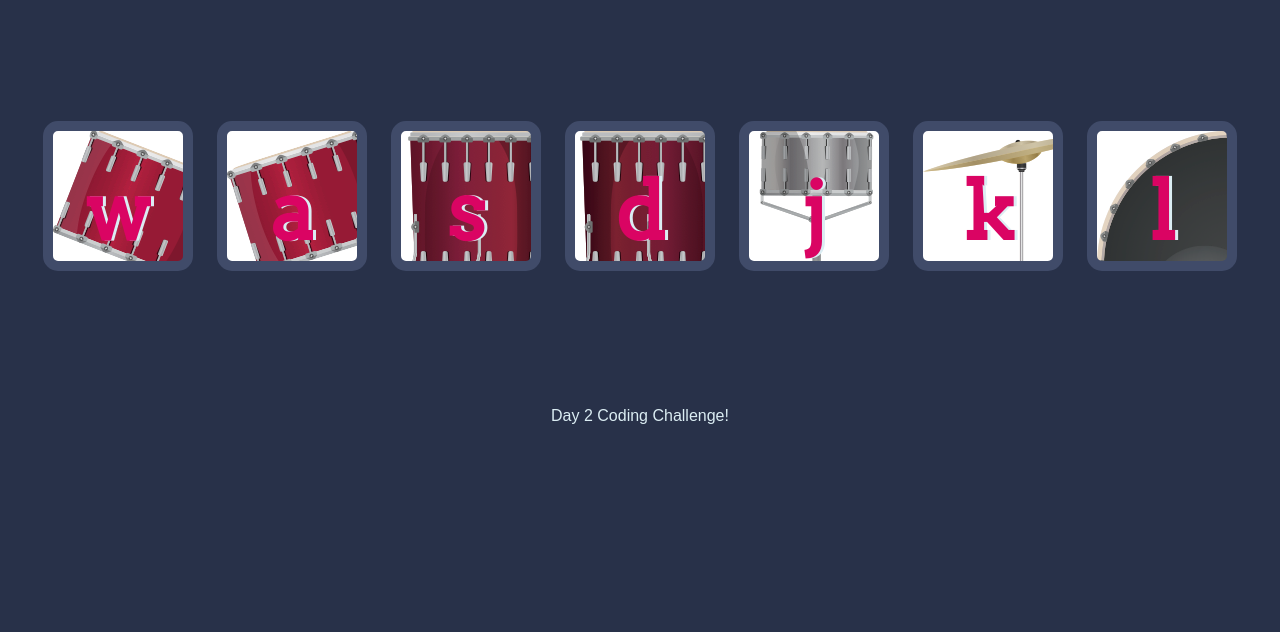
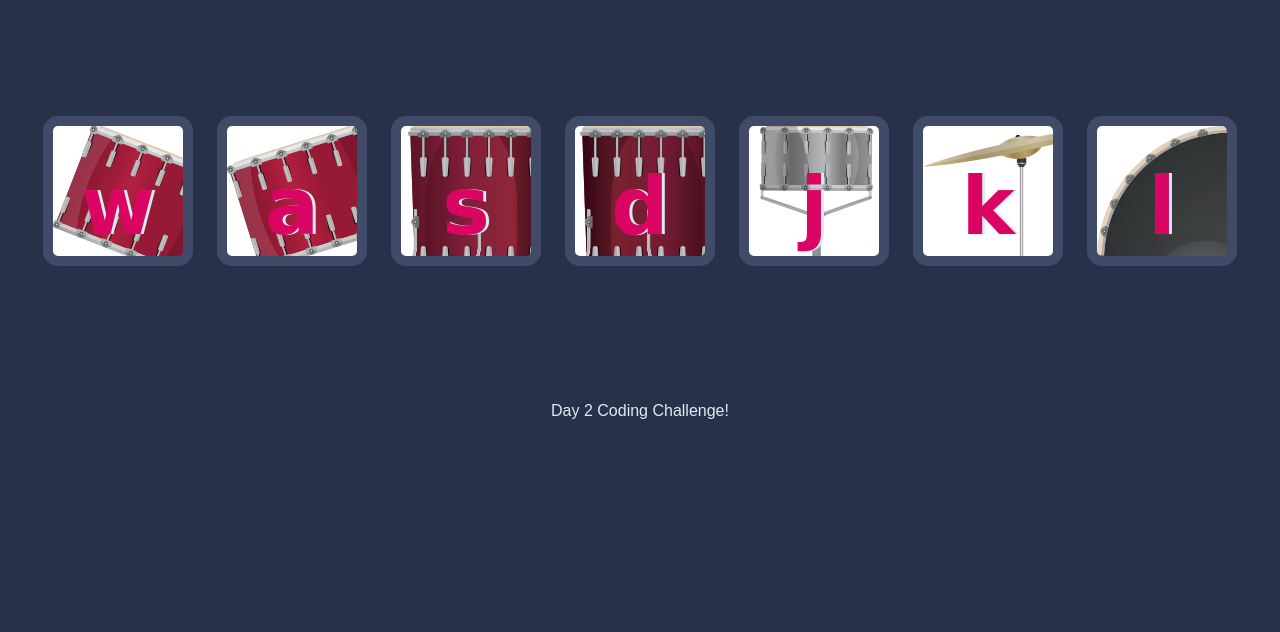
Before and after one commit to shearpaladin/Drum-Kit, a plain HTML site: page index.html in a window 1280 px wide. Shown: the part 168-800 px from the top of the page. Drawn offline with Linux system fonts and the light colour scheme.

Commit message:
Update index.html

```diff
--- a/index.html
+++ b/index.html
@@ -5,7 +5,7 @@
   <meta charset="utf-8">
   <title>Drum Kit</title>
   <link rel="stylesheet" href="styles.css">
-  <link href="https://fonts.googleapis.com/css?family=Arvo" rel="stylesheet">
+
 </head>
 
 <body>
```
